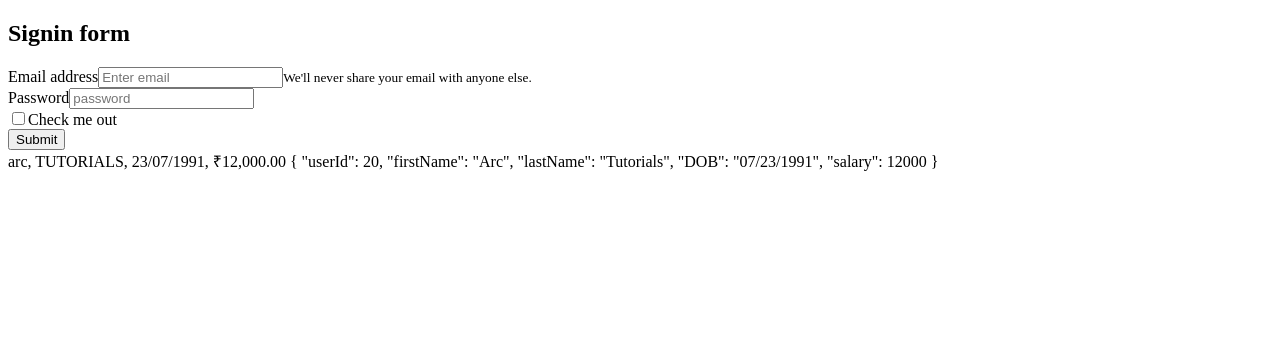
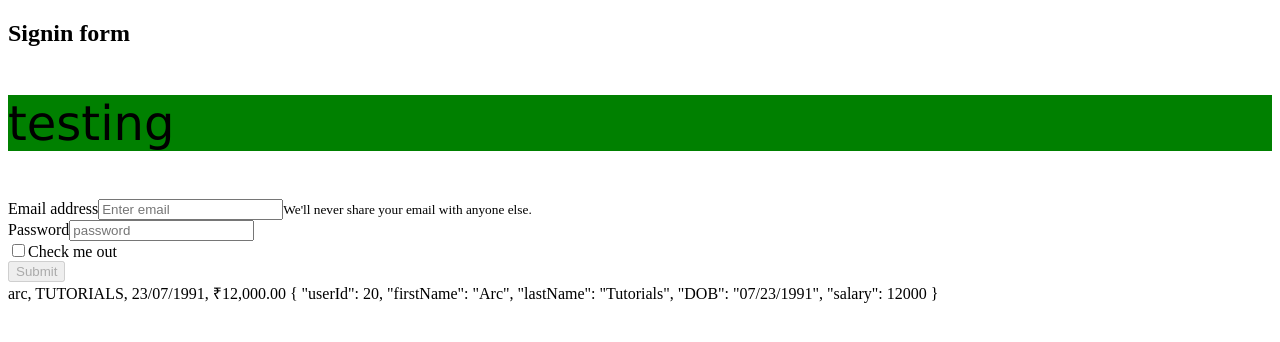
Before and after one commit to rahulrsavant/CodeEvalution_Angular_Basic, an Angular app: page / in a window 1280 px wide. Shown: the top 342 px of the page. Built offline with nearby package versions, Linux system fonts and the light colour scheme.

Commit message:
ngClass variable array

```diff
--- a/src/app/signin/signin.component.css
+++ b/src/app/signin/signin.component.css
@@ -0,0 +1,12 @@
+input.ng-touched.ng-invalid{
+    border-color: red;
+}
+
+.one{
+    background-color: green;
+}
+
+.two{
+    font-family: Verdana, Geneva, Tahoma, sans-serif;
+    font-size: 300%;
+}
--- a/src/app/signin/signin.component.html
+++ b/src/app/signin/signin.component.html
@@ -1,20 +1,21 @@
 <h2> Signin form </h2>
 
+<p [ngClass]="[clsname1,clsname2]">testing</p>
 <div class="container">
     <form #signInForm="ngForm" (ngSubmit)="loginUser(signInForm);">
         <div class="form-group">
           <label for="exampleInputEmail1">Email address</label>
-          <input type="email" class="form-control" id="exampleInputEmail1" aria-describedby="emailHelp" placeholder="Enter email" name="email" ngModel>
+          <input type="email" class="form-control" id="exampleInputEmail1" aria-describedby="emailHelp" placeholder="Enter email" name="email" ngModel required>
           <small id="emailHelp" class="form-text text-muted">We'll never share your email with anyone else.</small>
         </div>
         <div class="form-group">
           <label for="exampleInputPassword1">Password</label>
-          <input type="password" class="form-control" id="exampleInputPassword1" placeholder="password" name="password" ngModel>
+          <input type="password" class="form-control" id="exampleInputPassword1" placeholder="password" name="password" ngModel required>
         </div>
         <div class="form-check">
-          <input type="checkbox" class="form-check-input" id="exampleCheck1" name="termsFiled" ngModel>
+          <input type="checkbox" class="form-check-input" id="exampleCheck1" name="termsFiled" ngModel required>
           <label class="form-check-label" for="exampleCheck1">Check me out</label>
         </div>
-        <button type="submit" class="btn btn-primary">Submit</button>
+        <button type="submit" class="btn btn-primary" [disabled]="!signInForm.valid">Submit</button>
       </form>
 </div>
--- a/src/app/signin/signin.component.ts
+++ b/src/app/signin/signin.component.ts
@@ -8,6 +8,8 @@ import { NgForm } from '@angular/forms';
 })
 export class SigninComponent implements OnInit {
 
+  public clsname1='one';
+  public clsname2='two';
   constructor() { }
 
   ngOnInit(): void {
```
